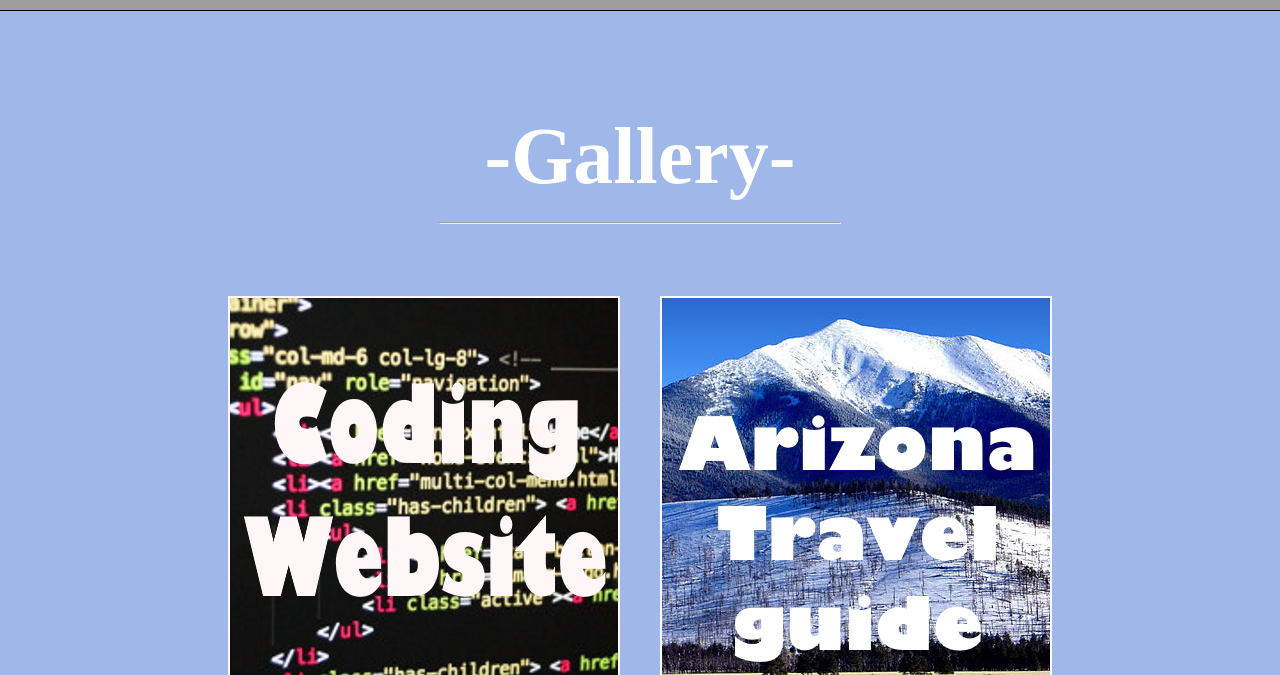
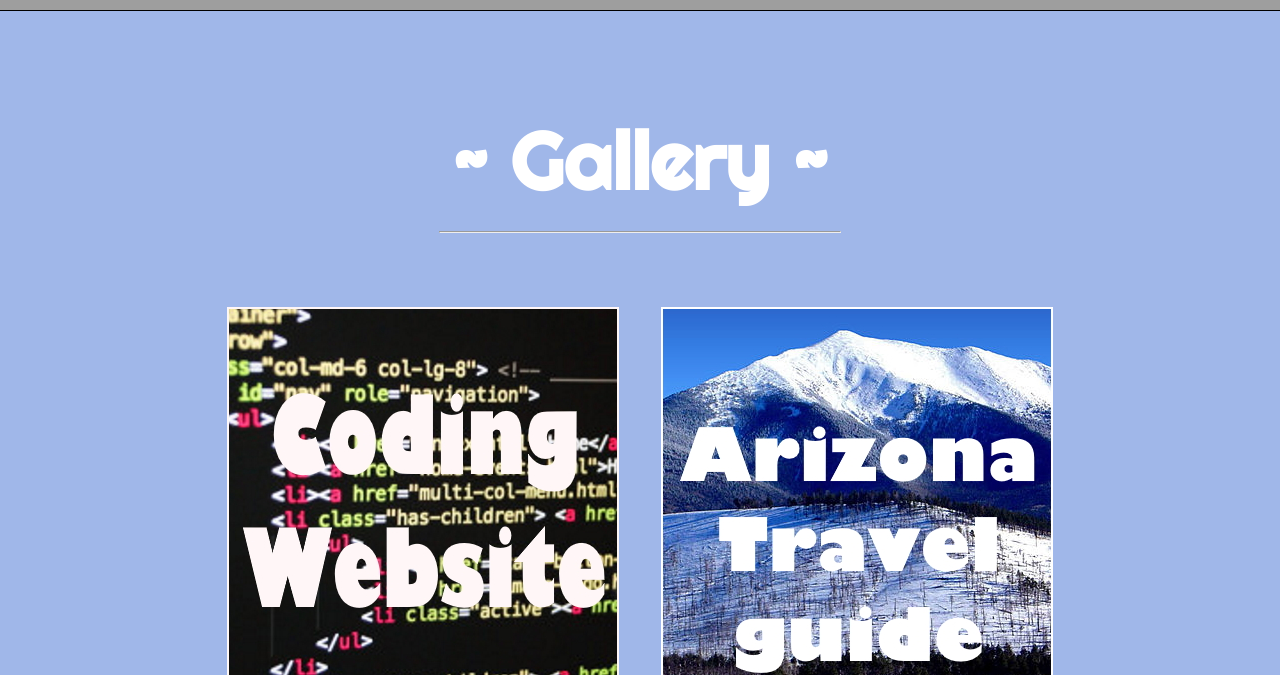
Before and after one commit to mattrwulff/Portfolio, a plain HTML site: page index.html in a window 1280 px wide. Shown: the part 790-1465 px from the top of the page. Drawn offline with Linux system fonts and the light colour scheme; grey boxes are pictures that could not be loaded.

Commit message:
day4.5
changed the font

```diff
--- a/css/layout.css
+++ b/css/layout.css
@@ -22,6 +22,7 @@ html body{
     background: white;
     width: 100%;
     box-shadow: 0px 5px 10px rgb(255, 255, 255);
+    font-family: 'Staatliches', cursive;
 }
 .nav2 a{
     float: right;
@@ -70,6 +71,7 @@ html body{
     display: block;
     background-color: rgb(160, 183, 233);
     text-align: center;
+    font-family: 'Righteous', cursive;
 }
 .project h1{
     font-size: 200%;
@@ -80,9 +82,11 @@ html body{
     margin-left: 10px;
     margin-right: 10px;
     border: transparent 2px solid;
+    transition: .3s;
 }
 .projlink:hover{
     border: 2px solid black;
+    transition: .3s;
 }
 
 .gallary{
--- a/index.html
+++ b/index.html
@@ -8,6 +8,7 @@
     </head>
     <body>
                 <div class="nav2">
+                    <link href="https://fonts.googleapis.com/css?family=Staatliches&display=swap" rel="stylesheet">
                     <a href="">Projects</a>
                     <a href="">About me</a>
                     <a href="">Contact Me</a>
@@ -19,7 +20,8 @@
 
             </div>
             <div class="box project">
-                <h1>-Gallery-</h1>
+                <link href="https://fonts.googleapis.com/css?family=Righteous&display=swap" rel="stylesheet">
+                <h1>~ Gallery ~</h1>
                 <hr width="400px">
                 <br>
                 <a href="https://mattrwulff.github.io/coding-site/"><img src="images/coding.png" class="projlink"></a>
```
